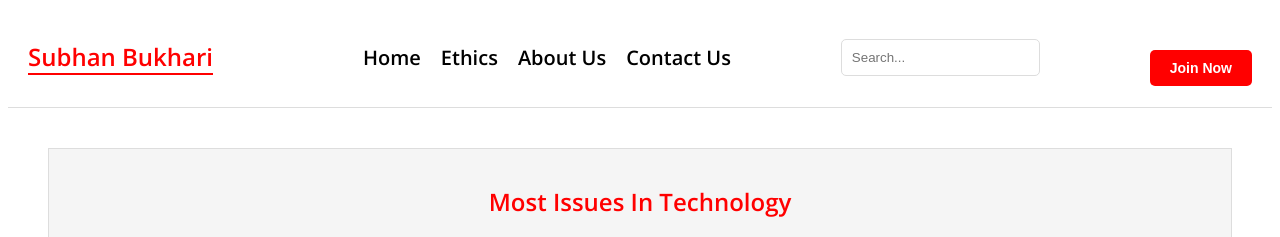
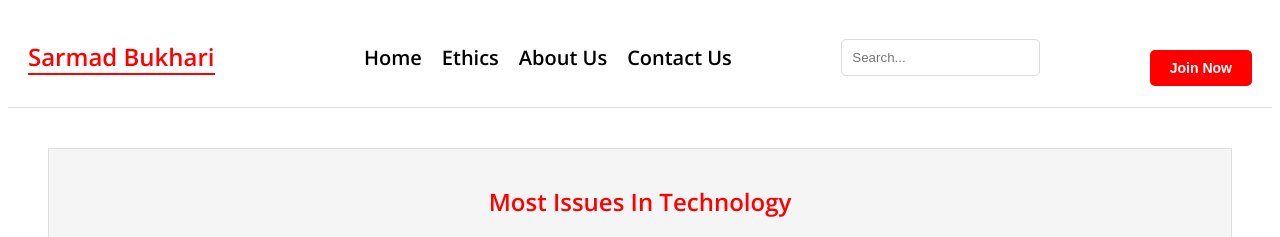
Before and after one commit to sbukhar9/sbukhar9, a Jekyll site: the page built from ethics.md, in a window 1280 px wide. Shown: the top 237 px of the page. Built offline with Jekyll 4.4.1, drawn with Linux system fonts in a browser that asks for light colours.

Commit message:
Update ethics.html

```diff
--- a/_layouts/ethics.html
+++ b/_layouts/ethics.html
@@ -9,9 +9,9 @@
 <body>
     <header>
         <nav>
-            <div id="logo">Subhan Bukhari</div>
+            <div id="logo">Sarmad Bukhari</div>
         <ul>
-            <li><a href="{{ '/home/' | relative_url }}">Home</a></li>
+            <li><a href="{{ '/' | relative_url }}">Home</a></li>
             <li><a href="{{ '/ethics/' | relative_url }}">Ethics</a></li>
             <li><a href="#">About Us</a>
             <li><a href="#">Contact Us</a>
```
